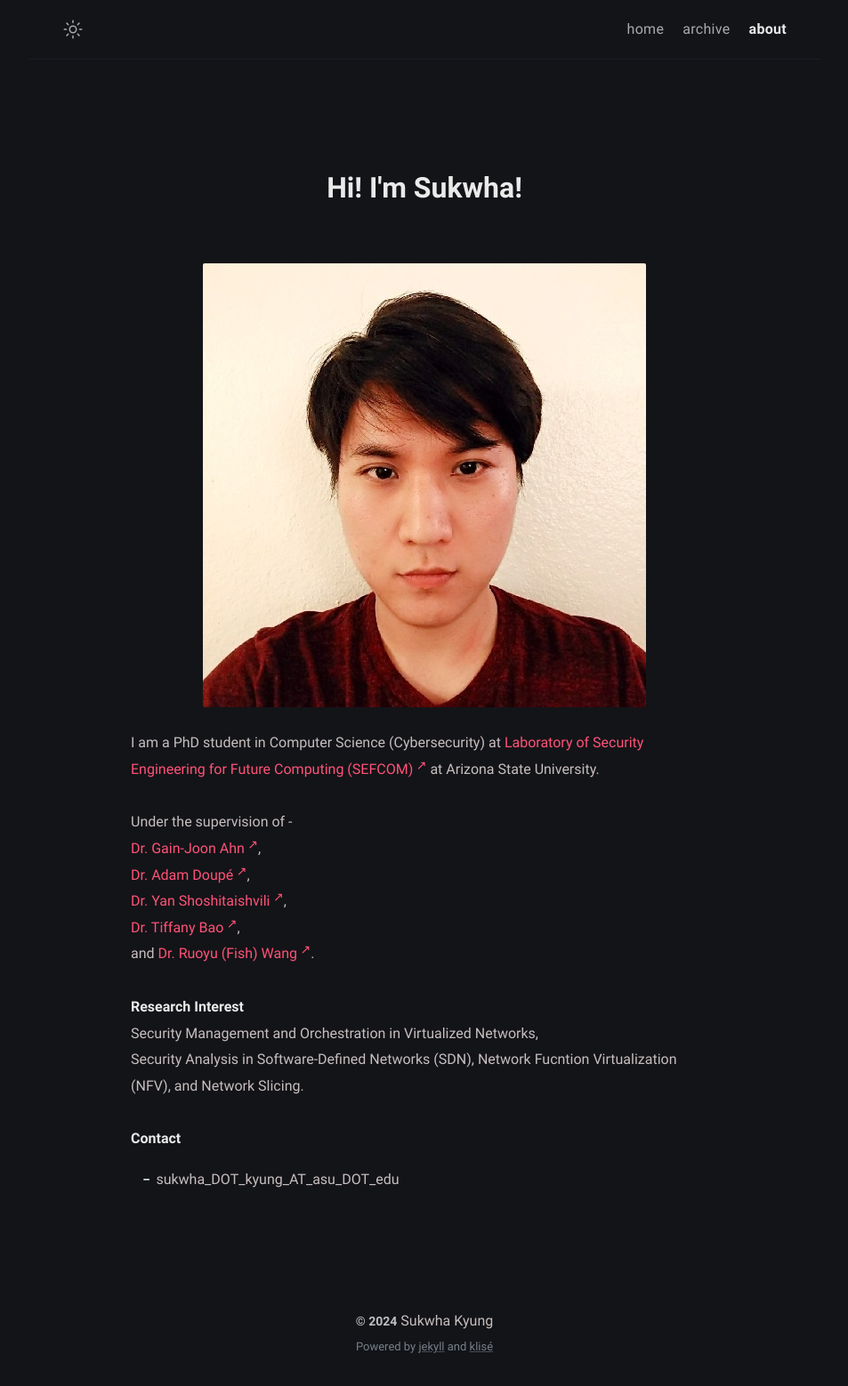
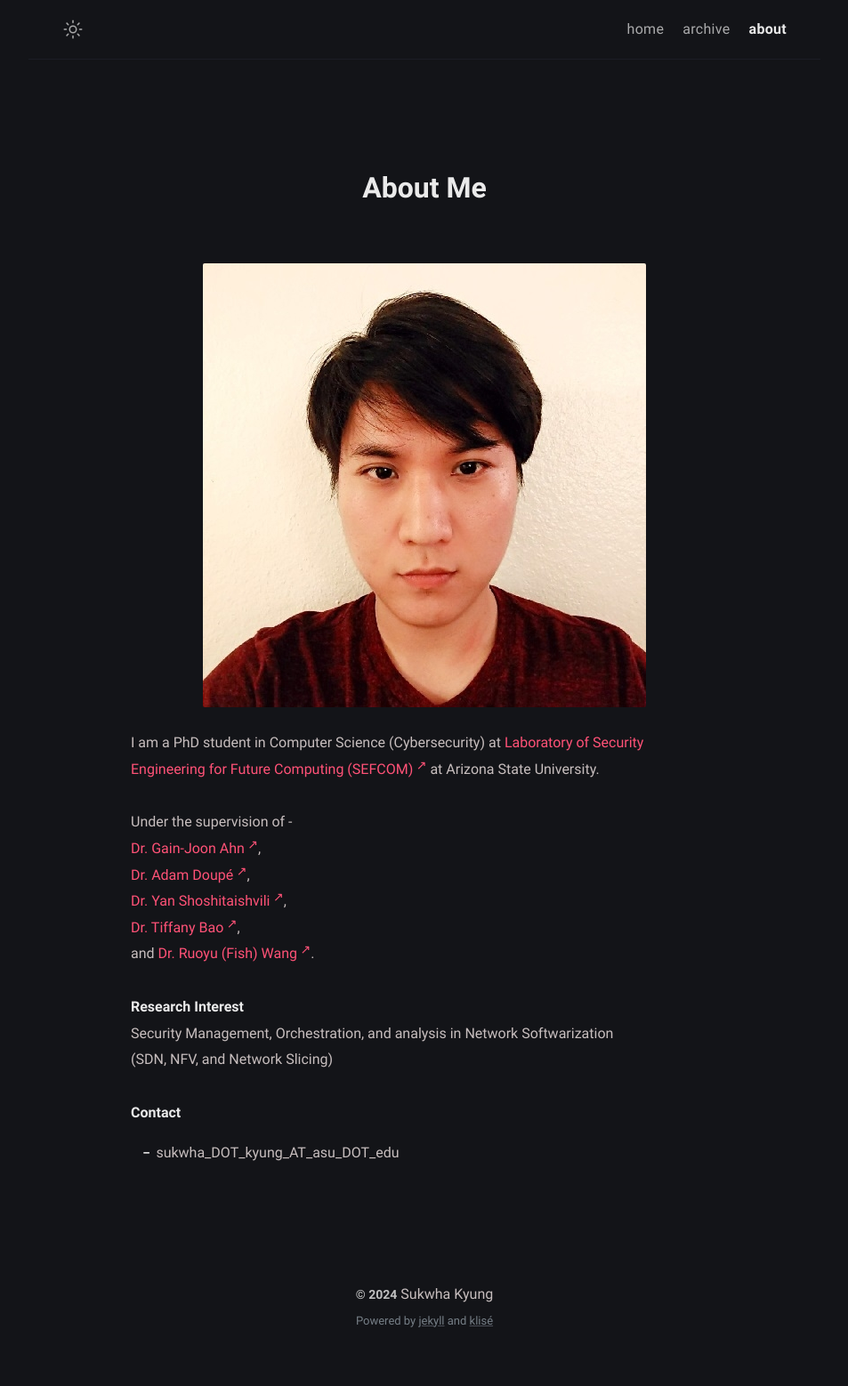
Before and after one commit to shishkebab/shishkebab.github.io, a Jekyll site: the page built from about.md, in a window 1280 px wide. Shown: the whole page at 89% size, without its empty margins (163-1116 px from the left). Built offline with Jekyll 4.4.1, drawn with Linux system fonts in a browser that asks for light colours; after the commit the page ends 1529 px from its top, so only the background shows below that.

Commit message:
typo fixed and minor change

```diff
--- a/_config.yml
+++ b/_config.yml
@@ -1,7 +1,7 @@
 # Site settings
 title: Sukwha Kyung # site title
 description: >- # site description
-  Sukwha's personal website.
+  Sukwha's Blog.
 lang: en-US # default lang
 # timezone: Asia/Jakarta # set your timezone
 # image: assets/img/ogp.png # This image used for Open Graph more info https://ogp.me/
@@ -12,7 +12,7 @@ mode: dark # default theme "dark" | "light"
 author:
   name: Sukwha Kyung # author name
   bio: >- # tell to the world
-    PhD Student in Computer Science (Cyber security) at Arizona State University.
+    Ph.D. Student in Computer Science (Cybersecurity) at Arizona State University.
   # username: username # general username
   # github: github_username # github username
   twitter: sukwha_kyung # twitter username
--- a/about.md
+++ b/about.md
@@ -1,5 +1,5 @@
 ---
-title: Hi! I'm Sukwha!
+title: About Me
 permalink: /about/
 layout: page
 excerpt: Hello world! I'm a PhD student in computer science. This website is about my projects and gibberish on computer things XD
@@ -21,8 +21,8 @@ Under the supervision of -
 and <a href="https://rev.fish/" target="_blank" rel="noopener">Dr. Ruoyu (Fish) Wang</a>.
 
 **Research Interest**
-Security Management and Orchestration in Virtualized Networks,
-Security Analysis in Software-Defined Networks (SDN), Network Fucntion Virtualization (NFV), and Network Slicing.
+Security Management, Orchestration, and analysis in Network Softwarization
+(SDN, NFV, and Network Slicing)
 
 **Contact**
 - sukwha_DOT_kyung_AT_asu_DOT_edu
```
Also changed, not shown: README.md, 7 other files.
